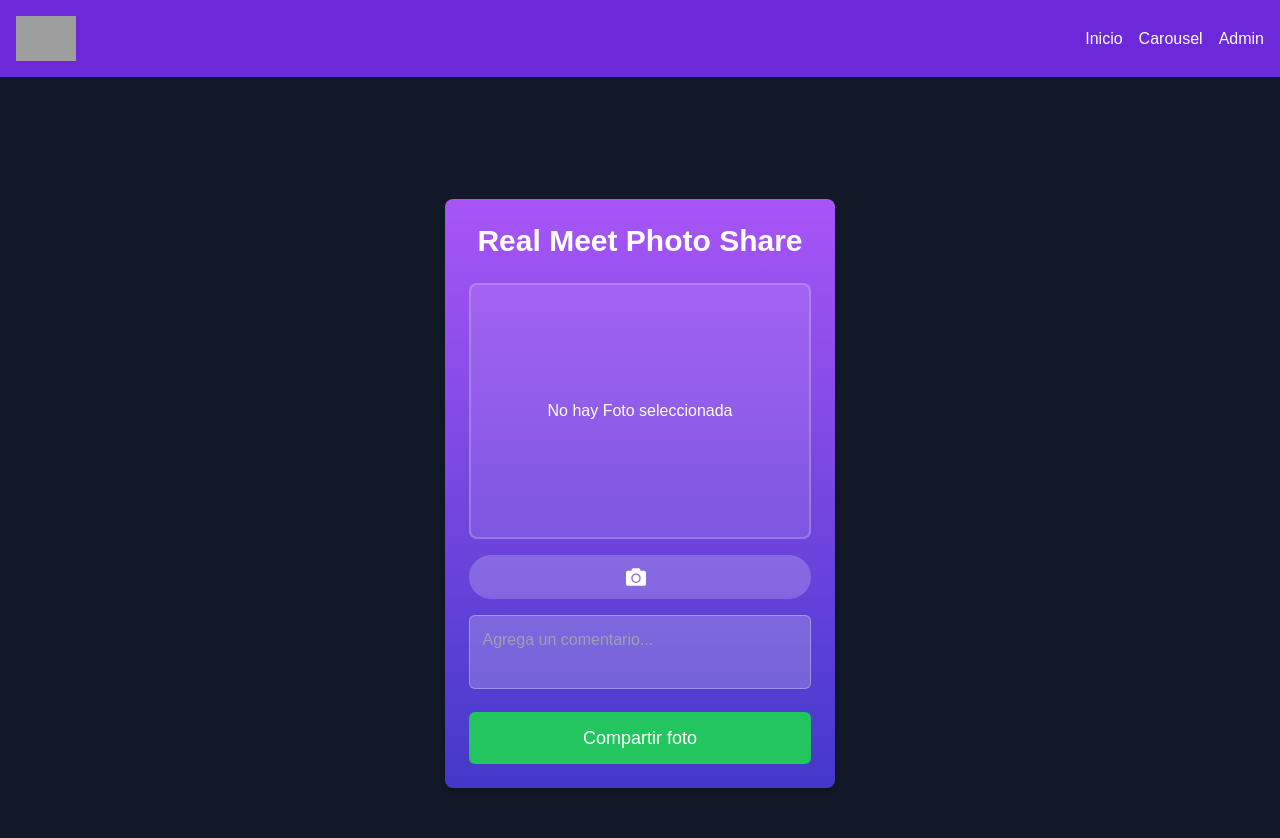
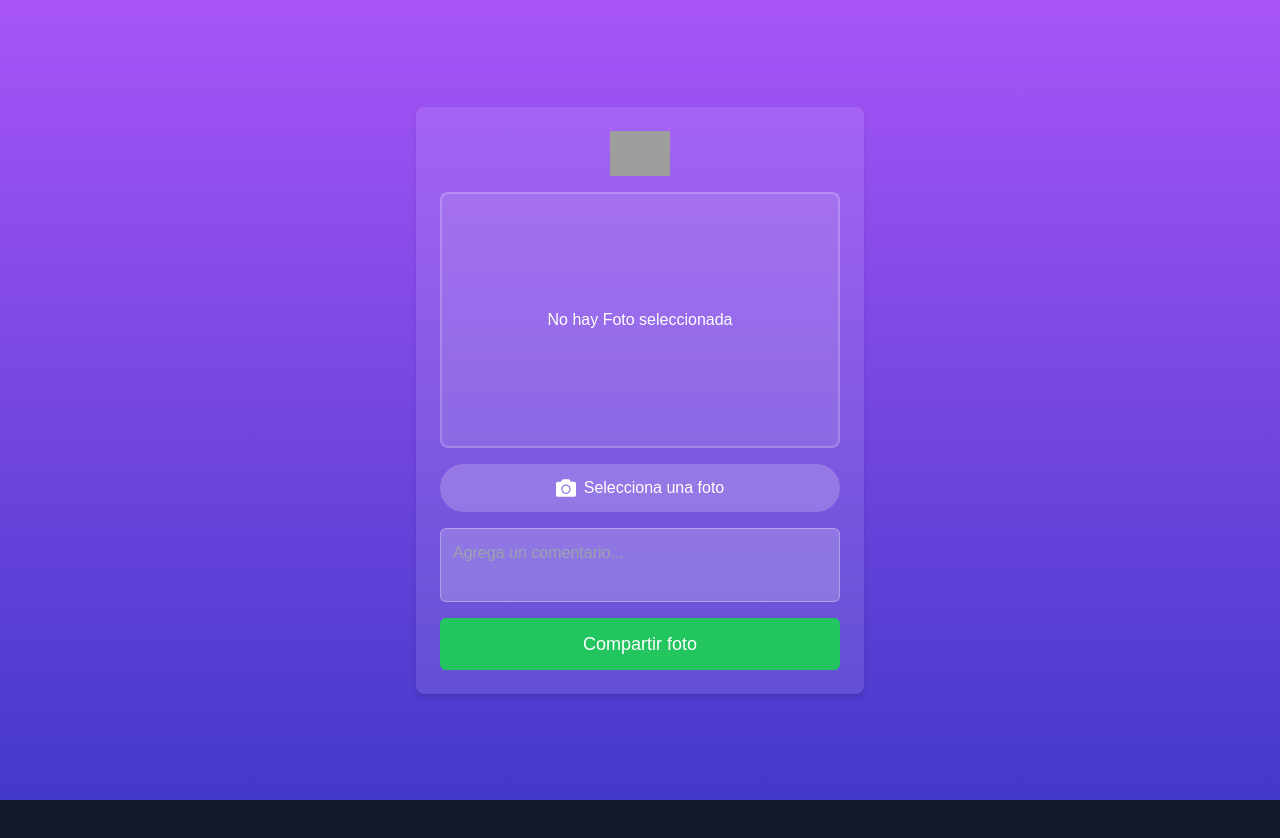
Before and after one commit to tomiban/Sharing-photo-app, a Next.js app: page / in a window 1280 px wide. Shown: the top 838 px of the page. After the commit the page ends 800 px from the top, so only its background shows below. Built offline with nearby package versions, Linux system fonts and the light colour scheme; no server answers; grey boxes are pictures that could not be loaded; what @supabase/auth-helpers-nextjs would draw is missing.

Commit message:
cambia height de componente  upload photo

```diff
--- a/src/app/admin/page.jsx
+++ b/src/app/admin/page.jsx
@@ -88,10 +88,9 @@ const AdminPanel = () => {
       .remove([imagePath]);
 
     if (storageError) {
-      console.error('Error al eliminar la imagen:', storageError);
-      alert('Hubo un problema al eliminar la imagen.');
+     toast.error(`Error al eliminar la imagen: ${storageError}`);
     } else {
-      toast.success('Foto eliminada.');
+      toast.info('Foto eliminada.');
       fetchPendingUploads();
     }
   };
--- a/src/app/components/UploadPhoto.jsx
+++ b/src/app/components/UploadPhoto.jsx
@@ -4,6 +4,7 @@ import imageCompression from 'browser-image-compression';
 import { supabase } from '../utils/supabaseClient';
 import { FaCamera } from 'react-icons/fa';
 import { toast } from 'react-toastify';
+import Image from 'next/image';
 
 const UploadPhoto = () => {
   const [file, setFile] = useState(null);
@@ -81,11 +82,14 @@ const UploadPhoto = () => {
   };
 
   return (
-    <div className="max-w-md mx-auto bg-gradient-to-b from-purple-500 to-indigo-700 rounded-lg shadow-md p-6">
-      <h2 className="text-3xl font-semibold text-white mb-6 text-center">
-        Real Meet Photo Share
+    <div className="min-h-screen w-full bg-gradient-to-b from-purple-500 to-indigo-700 flex items-center justify-center p-4">
+      <div className="w-full max-w-md max-h-[1080px] bg-white/10 rounded-lg shadow-md p-6 flex flex-col justify-between items-center overflow-auto">
+        {/* Logo */}
+        <h2 className="text-3xl font-semibold text-white mb-4 text-center">
+          <Image src="/logo.png" width={60} height={60} alt="Logo" />
         </h2>
 
+        {/* Input para seleccionar foto */}
         <input
           type="file"
           id="photo-input"
@@ -95,6 +99,7 @@ const UploadPhoto = () => {
           onChange={handleFileChange}
         />
 
+        {/* Contenedor de imagen */}
         <div className="w-full h-64 bg-white/10 rounded-lg flex items-center justify-center mb-4 border-2 border-white/20">
           {preview ? (
             <img
@@ -107,13 +112,16 @@ const UploadPhoto = () => {
           )}
         </div>
 
+        {/* Botón para seleccionar la foto */}
         <button
           className="w-full bg-white/20 hover:bg-white/30 text-white py-3 rounded-full flex items-center justify-center mb-4 transition"
-        onClick={() => document.getElementById('photo-input')?.click()}
+          onClick={() => document.getElementById('photo-input').click()}
         >
           <FaCamera className="mr-2 text-xl" />
+          Selecciona una foto
         </button>
 
+        {/* Comentario */}
         <textarea
           value={comment}
           onChange={(e) => setComment(e.target.value)}
@@ -121,18 +129,18 @@ const UploadPhoto = () => {
           className="w-full p-3 bg-white/20 text-white border border-white/30 rounded-md mb-4 focus:outline-none focus:ring-2 focus:ring-purple-300 resize-none"
         ></textarea>
 
+        {/* Botón para subir la foto */}
         <button
           onClick={handleUpload}
           disabled={uploading}
           className={`w-full py-3 rounded-md text-white text-lg ${
-          uploading
-            ? 'bg-gray-500 cursor-not-allowed'
-            : 'bg-green-500 hover:bg-green-600'
+            uploading ? 'bg-gray-500 cursor-not-allowed' : 'bg-green-500 hover:bg-green-600'
           } transition`}
         >
           {uploading ? 'Compartiendo...' : 'Compartir foto'}
         </button>
       </div>
+    </div>
   );
 };
 
--- a/src/app/layout.jsx
+++ b/src/app/layout.jsx
@@ -9,7 +9,6 @@ export default function RootLayout({ children }) {
   return (
     <html lang="es">
       <body className="antialiased font-metropolis">
-        <Navbar />
         <main>{children}</main>
         <ToastContainer />
       </body>
--- a/src/app/page.jsx
+++ b/src/app/page.jsx
@@ -3,8 +3,7 @@ import UploadPhoto from './components/UploadPhoto';
 export default function Home() {
 
   return (
-    <main className="min-h-screen text-gray-100 flex flex-col items-center justify-center p-4">
-      <h1 className="text-3xl font-bold mb-8 text-center"></h1>
+    <main className="h-screen flex items-center justify-center bg-indigo-600">
       <UploadPhoto />
     </main>
   );
```
Lines whose indentation alone changed are shown as unchanged.
